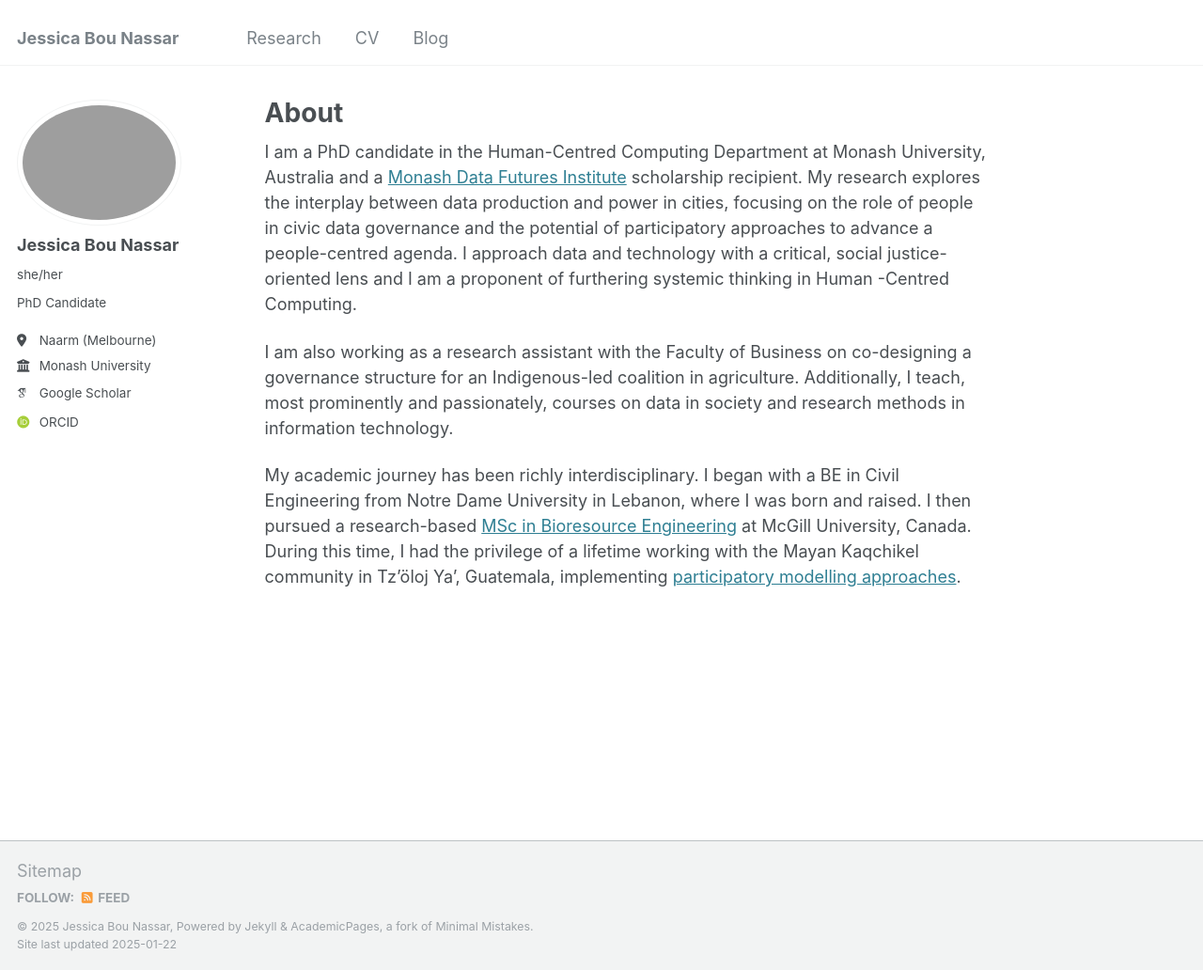
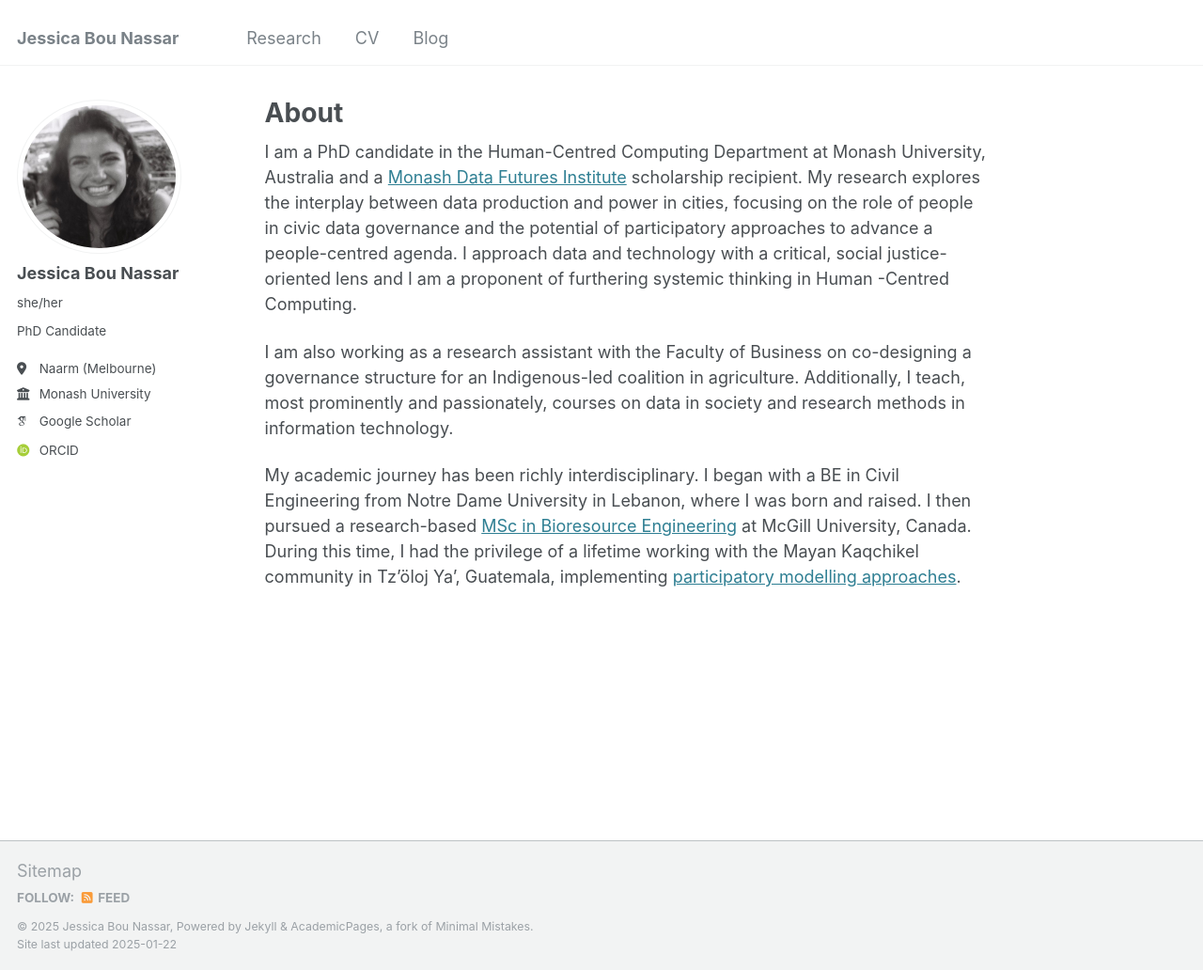
Before and after one commit to jessicabounassar/jessicabounassar.github.io, a Jekyll site: the page built from _pages/about.md, in a window 1280 px wide and 1032 px high. Shown: the whole window at 94% size. Built offline with Jekyll 4.4.1, drawn with Linux system fonts in a browser that asks for light colours; some web fonts are replaced.

Commit message:
Update _config.yml

```diff
--- a/_config.yml
+++ b/_config.yml
@@ -21,7 +21,7 @@ repository               : "jessicabounassar.github.io"
 #               Additional customization can be done by editing /_includes/author-profile.html
 author:
   # Biographic information
-  avatar           : "c0n0994-r1-23-24.JPG"
+  avatar           : "profilepic.JPG"
   name             : "Jessica Bou Nassar"
   pronouns         : "she/her"
   bio              : "PhD Candidate"
```
